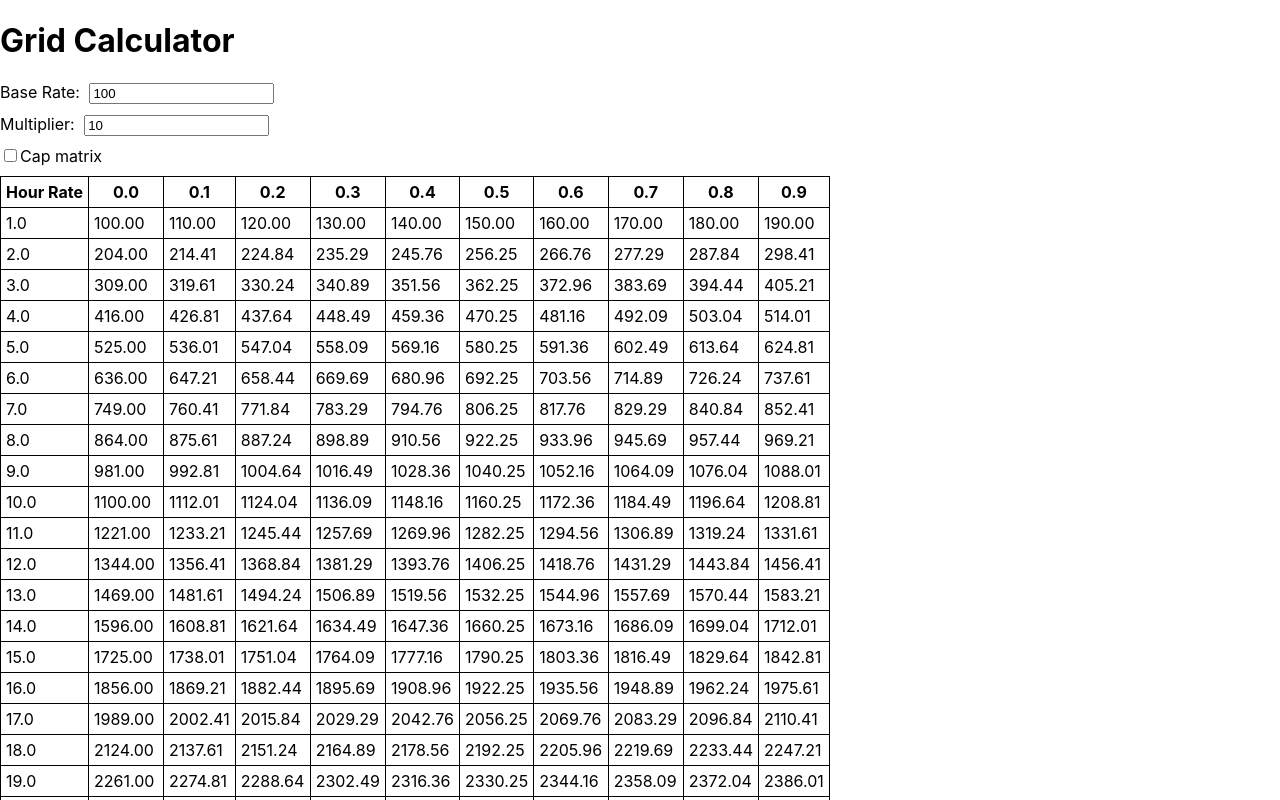
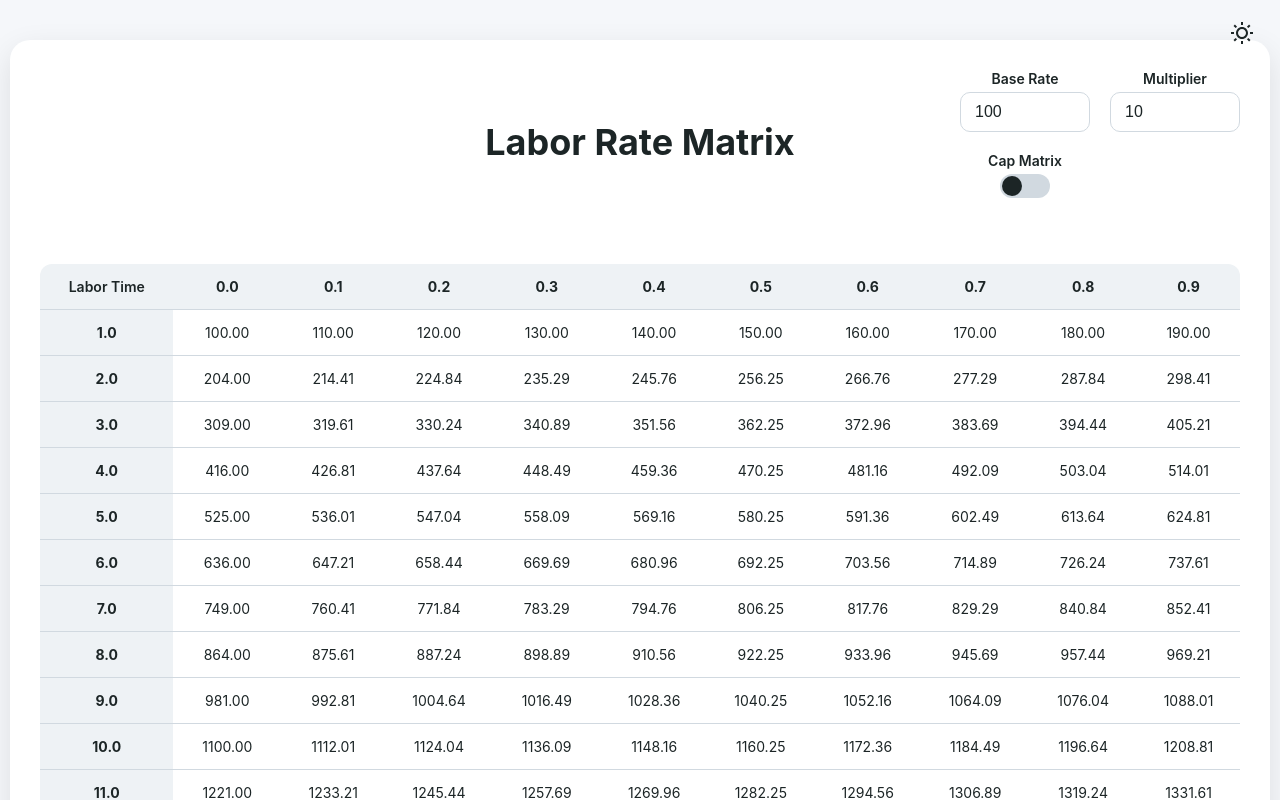
Before and after one commit to kcahrens/grid-calculator-v-1.1.1, a React (Create React App) app: page / in a window 1280 px wide. Shown: the top 800 px of the page. Built offline with nearby package versions, Linux system fonts and the light colour scheme.

Commit message:
new UI, dark mode version 1.0

```diff
--- a/package.json
+++ b/package.json
@@ -11,7 +11,9 @@
     "gh-pages": "^6.3.0",
     "react": "^18.2.0",
     "react-dom": "^18.2.0",
+    "react-icons": "^5.5.0",
     "react-scripts": "5.0.1",
+    "styled-components": "^6.1.15",
     "web-vitals": "^2.1.4"
   },
   "scripts": {
--- a/src/App.js
+++ b/src/App.js
@@ -1,13 +1,8 @@
 import React from 'react';
-import GridCalculator from './GridCalculator'; // Adjust the path if necessary
+import GridCalculator from './GridCalculator';
 
 function App() {
-  return (
-    <div>
-      <h1>Grid Calculator</h1>
-      <GridCalculator />
-    </div>
-  );
+  return <GridCalculator />;
 }
 
 export default App;
--- a/src/GridCalculator.js
+++ b/src/GridCalculator.js
@@ -1,129 +1,339 @@
-import React, { useState } from 'react';
+import React, { useState, useEffect } from 'react';
+import styled, { ThemeProvider } from 'styled-components';
+import { RiSunLine, RiMoonLine } from 'react-icons/ri';
+
+// Define themes
+const lightTheme = {
+  background: '#f5f7fa',
+  cardBg: '#ffffff',
+  text: '#1c2526',
+  border: '#d1d9e0',
+  accent: '#007aff',
+  headerBg: '#eef2f5',
+};
+
+const darkTheme = {
+  background: '#171a1c',
+  cardBg: '#25292b',
+  text: '#e6ecef',
+  border: '#3a4043',
+  accent: '#0a84ff',
+  headerBg: '#1f2224',
+};
+
+// Styled components
+const AppContainer = styled.div`
+  background-color: ${({ theme }) => theme.background};
+  color: ${({ theme }) => theme.text};
+  min-height: 100vh;
+  display: flex;
+  flex-direction: column;
+  align-items: center;
+  padding: 40px 20px;
+  position: relative;
+`;
+
+const Card = styled.div`
+  background-color: ${({ theme }) => theme.cardBg};
+  border-radius: 20px;
+  box-shadow: 0 10px 30px rgba(0, 0, 0, 0.1);
+  padding: 30px;
+  max-width: 1200px;
+  width: 100%;
+  display: flex;
+  flex-direction: column;
+`;
+
+const HeaderContainer = styled.div`
+  display: flex;
+  justify-content: flex-end;  // Changed to flex-end to push content right
+  align-items: center;
+  margin-bottom: 30px;
+  position: relative;
+`;
+
+const Title = styled.h1`
+  font-size: 36px;
+  font-weight: 700;
+  color: ${({ theme }) => theme.text};
+  margin: 0;
+  position: absolute;
+  left: 50%;
+  transform: translateX(-50%);
+`;
+
+const InputsContainer = styled.div`
+  display: grid;
+  grid-template-columns: 1fr 1fr;
+  grid-template-rows: auto auto;
+  gap: 20px 20px;
+  align-items: start;
+`;
+
+const InputGroup = styled.div`
+  display: contents;
+`;
+
+const InputWrapper = styled.div`
+  display: flex;
+  flex-direction: column;
+  align-items: center;
+  gap: 5px;
+`;
+
+const Label = styled.label`
+  font-size: 14px;
+  font-weight: 600;
+  color: ${({ theme }) => theme.text};
+`;
+
+const Input = styled.input`
+  padding: 10px 14px;
+  background-color: ${({ theme }) => theme.cardBg};
+  color: ${({ theme }) => theme.text};
+  border: 1px solid ${({ theme }) => theme.border};
+  border-radius: 10px;
+  width: 100px;
+  font-size: 16px;
+  transition: border-color 0.3s ease;
+
+  &:focus {
+    outline: none;
+    border-color: ${({ theme }) => theme.accent};
+  }
+`;
+
+const ToggleContainer = styled.div`
+  display: flex;
+  flex-direction: column;
+  align-items: center;
+  gap: 5px;
+`;
+
+const ToggleWrapper = styled.label`
+  position: relative;
+  display: inline-block;
+  width: 50px;
+  height: 24px;
+`;
+
+const ToggleInput = styled.input`
+  opacity: 0;
+  width: 0;
+  height: 0;
+
+  &:checked + span {
+    background-color: ${({ theme }) => theme.accent};
+  }
+
+  &:checked + span:before {
+    transform: translateX(26px);
+  }
+`;
+
+const ToggleSlider = styled.span`
+  position: absolute;
+  cursor: pointer;
+  top: 0;
+  left: 0;
+  right: 0;
+  bottom: 0;
+  background-color: ${({ theme }) => theme.border};
+  border-radius: 24px;
+  transition: background-color 0.3s ease;
+
+  &:before {
+    position: absolute;
+    content: '';
+    height: 20px;
+    width: 20px;
+    left: 2px;
+    bottom: 2px;
+    background-color: ${({ theme }) => theme.text};
+    border-radius: 50%;
+    transition: transform 0.3s ease;
+  }
+`;
+
+const TableContainer = styled.div`
+  overflow-x: auto;
+  margin-top: 20px;
+`;
+
+const Table = styled.table`
+  width: 100%;
+  border-collapse: separate;
+  border-spacing: 0;
+  border-radius: 12px;
+  overflow: hidden;
+`;
+
+const Th = styled.th`
+  background-color: ${({ theme }) => theme.headerBg};
+  border-bottom: 1px solid ${({ theme }) => theme.border};
+  padding: 14px;
+  text-align: center;
+  font-size: 14px;
+  font-weight: ${({ isFirstRow }) => (isFirstRow ? '700' : '600')};
+  color: ${({ theme }) => theme.text};
+`;
+
+const Td = styled.td`
+  background-color: ${({ isFirstColumn, theme }) =>
+    isFirstColumn ? theme.headerBg : theme.cardBg};
+  border-bottom: 1px solid ${({ theme }) => theme.border};
+  padding: 14px;
+  text-align: center;
+  font-size: 14px;
+  font-weight: ${({ isFirstColumn }) => (isFirstColumn ? '700' : '400')};
+  color: ${({ theme }) => theme.text};
+
+  &:hover {
+    background-color: ${({ theme, isFirstColumn }) =>
+      isFirstColumn
+        ? theme.headerBg
+        : theme === lightTheme
+        ? '#f0f0f0'
+        : '#303436'};
+  }
+`;
+
+const ThemeToggleButton = styled.button`
+  position: absolute;
+  top: 20px;
+  right: 20px;
+  background: none;
+  border: none;
+  font-size: 24px;
+  cursor: pointer;
+  color: ${({ theme }) => theme.text};
+  transition: transform 0.3s ease;
+
+  &:hover {
+    transform: scale(1.1);
+  }
+`;
 
 function GridCalculator() {
-  // State for inputs
-  const [baseRate, setBaseRate] = useState('100'); // Base rate as string to allow empty input
-  const [multiplier, setMultiplier] = useState('10'); // Multiplier as string to allow empty input
-  const [capEnabled, setCapEnabled] = useState(false); // Cap switch, off by default
-  const [capValue, setCapValue] = useState(''); // Cap value as string to allow empty input
+  const [baseRate, setBaseRate] = useState('100');
+  const [multiplier, setMultiplier] = useState('10');
+  const [capEnabled, setCapEnabled] = useState(false);
+  const [capValue, setCapValue] = useState('');
+  const [theme, setTheme] = useState('light');
 
-  // Generate hour rates (1.0 to 20.0)
+  useEffect(() => {
+    const prefersDark = window.matchMedia('(prefers-color-scheme: dark)').matches;
+    setTheme(prefersDark ? 'dark' : 'light');
+  }, []);
+
+  const toggleTheme = () => {
+    setTheme(theme === 'light' ? 'dark' : 'light');
+  };
+
   const hourRates = Array.from({ length: 20 }, (_, i) => i + 1);
-
-  // Generate increments (0.0 to 0.9 in steps of 0.1)
   const increments = Array.from({ length: 10 }, (_, i) => i * 0.1);
 
-  // Function to calculate cell values with cap logic
   const calculateValue = (hourRate, increment) => {
-    const numBaseRate = Number(baseRate) || 0; // Convert to number, empty becomes 0
-    const numMultiplier = Number(multiplier) || 0; // Convert to number, empty becomes 0
-
-    // Determine the effective hour rate for the adjustment calculation
+    const numBaseRate = Number(baseRate) || 0;
+    const numMultiplier = Number(multiplier) || 0;
     let effectiveHourRate = hourRate;
     if (capEnabled && capValue !== '') {
-      const cap = Math.floor(Number(capValue)); // Ensure cap is a whole number
+      const cap = Math.floor(Number(capValue));
       if (cap > 0) {
-        effectiveHourRate = Math.min(hourRate, cap); // Cap the hour rate if exceeded
+        effectiveHourRate = Math.min(hourRate, cap);
       }
     }
-
-    // Calculate adjustment: 0 if hourRate is 1 or multiplier is 0, otherwise scale by effective hour rate
     const adjustment =
       hourRate === 1 || numMultiplier === 0
         ? 0
         : (effectiveHourRate * (numMultiplier / 10)) + increment;
-
-    // Final cell value
     return (hourRate + increment) * (numBaseRate + adjustment);
   };
 
   return (
-    <div>
-      {/* Base Rate Input */}
-      <div style={{ marginBottom: '10px' }}>
-        <label>Base Rate: </label>
-        <input
+    <ThemeProvider theme={theme === 'light' ? lightTheme : darkTheme}>
+      <AppContainer>
+        <ThemeToggleButton onClick={toggleTheme}>
+          {theme === 'light' ? <RiSunLine /> : <RiMoonLine />}
+        </ThemeToggleButton>
+        <Card>
+          <HeaderContainer>
+            <Title>Labor Rate Matrix</Title>
+            <InputsContainer>
+              <InputGroup>
+                <InputWrapper style={{ gridColumn: '1', gridRow: '1' }}>
+                  <Label>Base Rate</Label>
+                  <Input
                     type="number"
                     value={baseRate}
                     onChange={(e) => setBaseRate(e.target.value)}
-          style={{ marginLeft: '5px' }}
                   />
-      </div>
-
-      {/* Multiplier Input */}
-      <div style={{ marginBottom: '10px' }}>
-        <label>Multiplier: </label>
-        <input
+                </InputWrapper>
+                <InputWrapper style={{ gridColumn: '2', gridRow: '1' }}>
+                  <Label>Multiplier</Label>
+                  <Input
                     type="number"
                     value={multiplier}
                     onChange={(e) => setMultiplier(e.target.value)}
-          style={{ marginLeft: '5px' }}
                   />
-      </div>
-
-      {/* Cap Matrix Switch */}
-      <div style={{ marginBottom: '10px' }}>
-        <label>
-          <input
+                </InputWrapper>
+                <ToggleContainer style={{ gridColumn: '1', gridRow: '2' }}>
+                  <Label>Cap Matrix</Label>
+                  <ToggleWrapper>
+                    <ToggleInput
                       type="checkbox"
                       checked={capEnabled}
                       onChange={(e) => setCapEnabled(e.target.checked)}
                     />
-          Cap matrix
-        </label>
-      </div>
-
-      {/* Cap Value Input (shown only when cap is enabled) */}
-      {capEnabled && (
-        <div style={{ marginBottom: '20px' }}>
-          <label>Cap value: </label>
-          <input
+                    <ToggleSlider />
+                  </ToggleWrapper>
+                </ToggleContainer>
+                <InputWrapper style={{
+                  gridColumn: '2',
+                  gridRow: '2',
+                  visibility: capEnabled ? 'visible' : 'hidden'
+                }}>
+                  <Label>Cap Hour</Label>
+                  <Input
                     type="number"
                     value={capValue}
                     onChange={(e) => setCapValue(e.target.value)}
-            step="1" // Allows only whole numbers in UI
-            min="0" // Prevents negative numbers
-            style={{ marginLeft: '5px' }}
+                    step="1"
+                    min="0"
                   />
-        </div>
-      )}
-
-      {/* Grid Table */}
-      <table style={{ borderCollapse: 'collapse' }}>
+                </InputWrapper>
+              </InputGroup>
+            </InputsContainer>
+          </HeaderContainer>
+          <TableContainer>
+            <Table>
               <thead>
                 <tr>
-            <th style={{ border: '1px solid black', padding: '5px' }}>
-              Hour Rate
-            </th>
+                  <Th>Labor Time</Th>
                   {increments.map((inc) => (
-              <th
-                key={inc}
-                style={{ border: '1px solid black', padding: '5px' }}
-              >
+                    <Th key={inc} isFirstRow>
                       {inc.toFixed(1)}
-              </th>
+                    </Th>
                   ))}
                 </tr>
               </thead>
               <tbody>
                 {hourRates.map((hourRate) => (
                   <tr key={hourRate}>
-              <td style={{ border: '1px solid black', padding: '5px' }}>
-                {hourRate.toFixed(1)}
-              </td>
+                    <Td isFirstColumn>{hourRate.toFixed(1)}</Td>
                     {increments.map((inc) => (
-                <td
-                  key={inc}
-                  style={{ border: '1px solid black', padding: '5px' }}
-                >
+                      <Td key={inc}>
                         {calculateValue(hourRate, inc).toFixed(2)}
-                </td>
+                      </Td>
                     ))}
                   </tr>
                 ))}
               </tbody>
-      </table>
-    </div>
+            </Table>
+          </TableContainer>
+        </Card>
+      </AppContainer>
+    </ThemeProvider>
   );
 }
 
```
Also changed, not shown: public/index.html (+1 -33 lines), 1 other file (tests, documents, lock files or other folders). Lines whose indentation alone changed are shown as unchanged.
